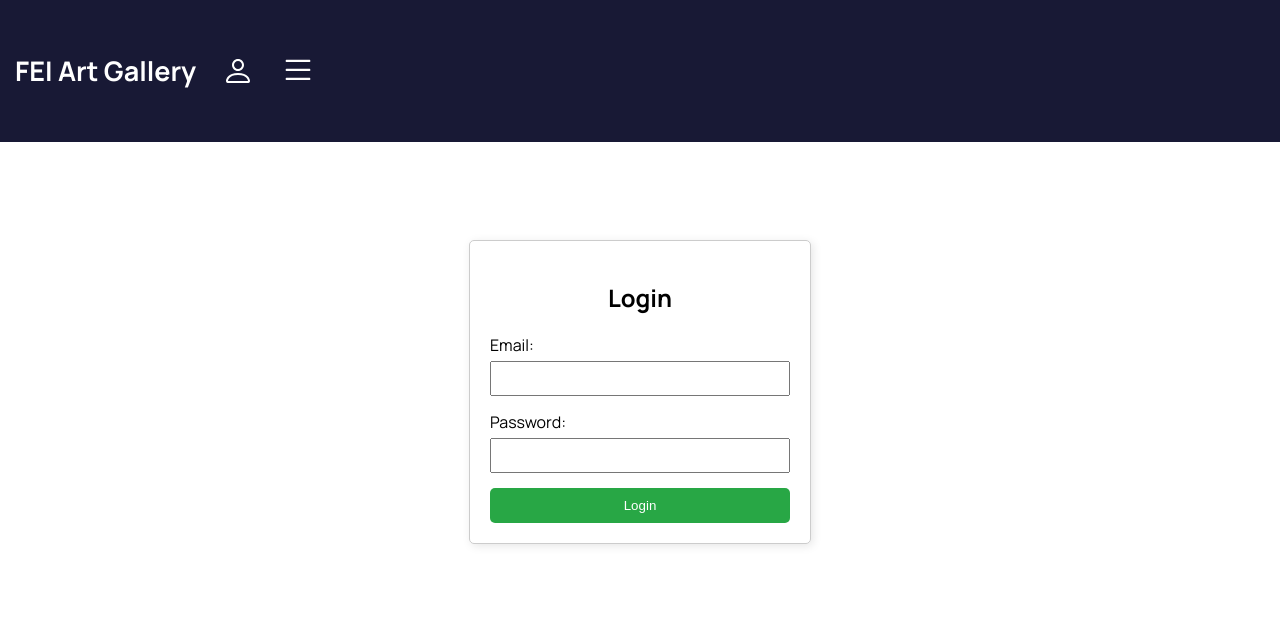
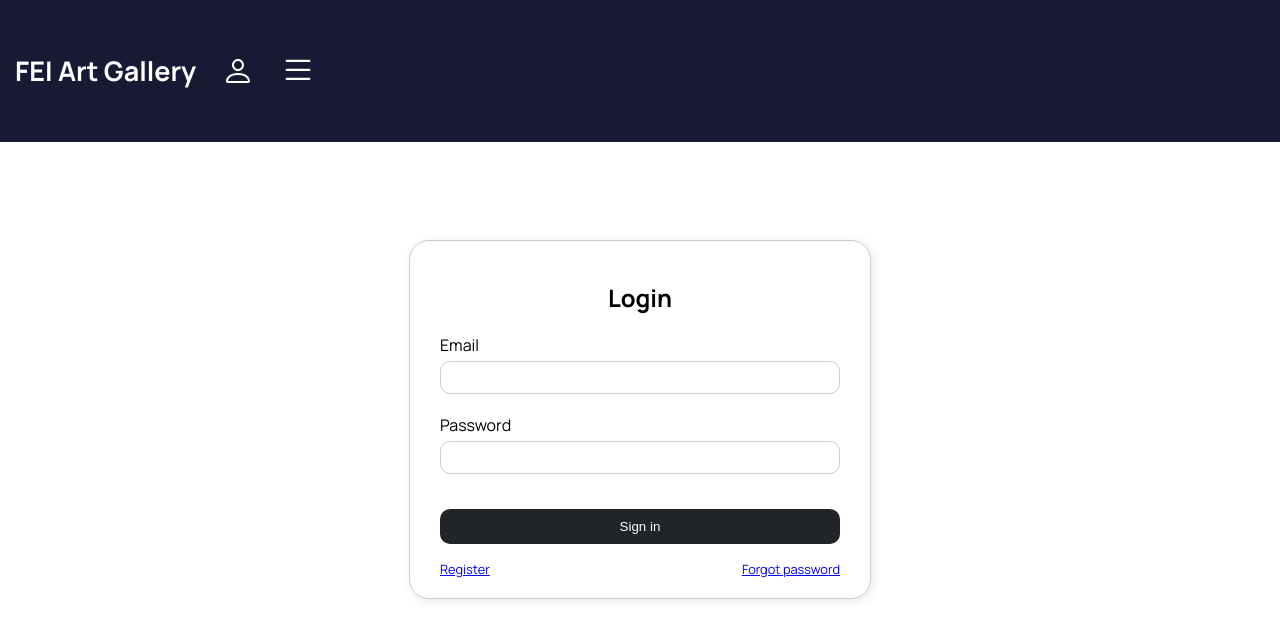
Before and after one commit to MarianFigula/asos-art-gallery, a React (Create React App) app: page /login in a window 1280 px wide. Shown: the top 640 px of the page. Built offline with nearby package versions, Linux system fonts and the light colour scheme; no server answers.

Commit message:
feat: login page with new css

```diff
--- a/src/components/login/Login.css
+++ b/src/components/login/Login.css
@@ -1,43 +1,59 @@
 /* src/App.css */
 .login-container {
-    width: 300px;
+    width: min(60%, 400px);
     margin: 100px auto;
-    padding: 20px;
+    padding: 20px 30px;
     border: 1px solid #ccc;
-    border-radius: 5px;
+    border-radius: 20px;
     box-shadow: 2px 2px 10px rgba(0, 0, 0, 0.1);
-}
 
-.login-container h2 {
+    h2 {
         margin-bottom: 20px;
         text-align: center;
     }
 
-.login-container form div {
-    margin-bottom: 15px;
+    form div {
+        margin-bottom: 20px;
     }
 
-.login-container label {
+    label {
         display: block;
         margin-bottom: 5px;
     }
 
-.login-container input {
+    .input {
         width: 100%;
         padding: 8px;
         box-sizing: border-box;
+        border: 1px solid #ccc;
+        border-radius: 10px;
     }
 
-.login-container button {
+    button {
         width: 100%;
         padding: 10px;
-    background-color: #28a745;
-    color: white;
+        background-color: var(--input-focus-black);
+        color: var(--white);
+        margin-top: 15px;
         border: none;
-    border-radius: 5px;
+        border-radius: 10px;
         cursor: pointer;
+        transition: background-color 200ms ease-in;
+    }
 }
 
+
 .login-container button:hover {
-    background-color: #218838;
+    background-color: #495057;
 }
+/* Input focus style */
+.login-container .input:focus {
+    border: 1px solid red;
+}
+
+.links{
+    margin-top: 1rem;
+    font-size: 0.8rem;
+    display: flex;
+    justify-content: space-between;
+}
--- a/src/components/login/Login.js
+++ b/src/components/login/Login.js
@@ -1,5 +1,5 @@
 import React, {useState} from "react";
-import {useNavigate} from "react-router-dom";
+import {Link, useNavigate} from "react-router-dom";
 import "./Login.css"
 
 export function Login() {
@@ -35,28 +35,34 @@ export function Login() {
             <h2>Login</h2>
             <form onSubmit={handleSubmit}>
                 <div>
-                    <label>Email:</label>
+                    <label>Email</label>
                     <input
                         type="email"
                         value={email}
                         onChange={(e) =>
                             setEmail(e.target.value)}
+                        className="input"
                         required
                     />
                 </div>
                 <div>
-                    <label>Password:</label>
+                    <label>Password</label>
                     <input
                         type="password"
                         value={password}
                         onChange={(e) =>
                             setPassword(e.target.value)}
+                        className="input"
                         required
                     />
                 </div>
                 {error && <p style={{color: 'red'}}>{error}</p>}
-                <button type="submit">Login</button>
+                <button type="submit">Sign in</button>
             </form>
+            <div className="links">
+                <Link to="/register">Register</Link>
+                <Link to="/forgot-password">Forgot password</Link>
+            </div>
         </div>
 
 
--- a/src/index.css
+++ b/src/index.css
@@ -5,6 +5,10 @@
   --background-color: #e9ecef;
   --input-focus-black: #212529;
   --header-background-color: #181935;
+}
+
+html {
+  font-size: 16px;
 }
 
 body {
```
Lines whose indentation alone changed are shown as unchanged.
